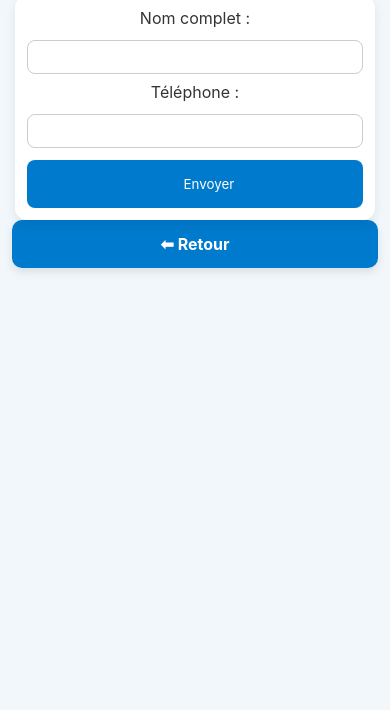
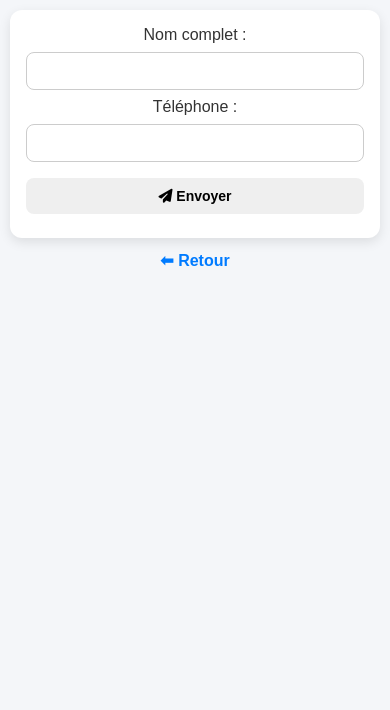
Before and after one commit to Cabinet-Mohammedi/Dr.Mohammedi.Rendez-vous, a plain HTML site: page patient.html in a window 390 px wide. Shown: the part 134-844 px from the top of the page. Drawn offline with Linux system fonts and the light colour scheme.

Commit message:
Update style.css

```diff
--- a/style.css
+++ b/style.css
@@ -1,60 +1,154 @@
-/* Reset & base */
-* { box-sizing: border-box; margin:0; padding:0; font-family: 'Inter', Arial, sans-serif;}
-body { background: #f2f7fb; color: #333; padding: 12px; }
-
-/* Header/Footer */
-header, footer {
-  text-align:center;
-  background:#007acc;
-  color:#fff;
-  padding:14px;
-  border-radius:10px;
-  margin-bottom:12px;
-  box-shadow:0 4px 10px rgba(0,0,0,0.1);
+/* --- القاعدة العامة --- */
+* {
+  box-sizing: border-box;
+  margin: 0;
+  padding: 0;
 }
 
-/* Main layout */
-main { display:flex; flex-direction:column; gap:12px; align-items:center; }
+body {
+  font-family: "Poppins", sans-serif;
+  background: #f4f6f9;
+  color: #333;
+  display: flex;
+  flex-direction: column;
+  min-height: 100vh;
+  align-items: center;
+  justify-content: flex-start;
+  padding: 10px;
+}
 
-/* Cards */
+/* --- الرأس --- */
+header {
+  background: #007bff;
+  color: white;
+  text-align: center;
+  padding: 1rem 0;
+  font-size: 1.5rem;
+  font-weight: bold;
+  width: 100%;
+  border-radius: 10px;
+}
+
+/* --- البطاقات --- */
 .card {
-  width: 100%; max-width:360px;
-  background:#fff;
-  padding:16px;
-  border-radius:14px;
-  box-shadow:0 4px 12px rgba(0,0,0,0.08);
-  text-align:center;
-  cursor:pointer;
-  display:flex; flex-direction:column; align-items:center;
-  transition: transform 0.2s, box-shadow 0.2s;
+  background: white;
+  border-radius: 12px;
+  padding: 1rem 1.2rem;
+  margin: 1rem 0;
+  width: 100%;
+  max-width: 400px;
+  box-shadow: 0 4px 12px rgba(0,0,0,0.1);
+  text-align: center;
 }
-.card:hover { transform: translateY(-3px); box-shadow:0 8px 16px rgba(0,0,0,0.15); }
-.card i { font-size: 1.8em; margin-bottom:8px; color:#007acc; }
 
-/* Forms */
-form.form-card, .form-card section { background:#fff; color:#333; padding:16px; border-radius:12px; width:100%; max-width:360px; box-shadow:0 4px 12px rgba(0,0,0,0.08); display:flex; flex-direction:column; gap:8px; }
-input, button { width:100%; padding:10px; border-radius:8px; border:1px solid #ccc; margin-top:4px; }
-button { background:#007acc; color:#fff; border:none; cursor:pointer; transition: background 0.2s; }
-button:hover { background:#005f9e; }
+/* --- العناوين --- */
+h3 {
+  margin-bottom: 12px;
+  font-size: 1.3rem;
+  color: #007bff;
+}
 
-/* Table */
-table { width:100%; border-collapse:collapse; background:#fff; border-radius:10px; overflow:hidden; box-shadow:0 4px 10px rgba(0,0,0,0.06); }
-th, td { padding:10px; border:1px solid #eee; font-size:14px; text-align:center; color:#333; }
-th { background:#f0f4f8; }
-td { background:#fff; }
+/* --- الحقول --- */
+input {
+  width: 100%;
+  padding: 12px;
+  margin: 8px 0;
+  border-radius: 8px;
+  border: 1px solid #ccc;
+  font-size: 16px;
+}
 
-/* Selection */
-td::selection, th::selection { background:#007acc; color:#fff; }
+/* --- الأزرار --- */
+button {
+  width: 100%;
+  padding: 12px;
+  margin: 8px 0;
+  border-radius: 8px;
+  border: none;
+  font-size: 16px;
+  font-weight: bold;
+  cursor: pointer;
+  transition: 0.3s;
+}
 
-/* Info message */
-.info { color:green; margin-top:8px; font-weight:bold; text-align:center; }
+/* ألوان الأزرار */
+button#btnAdd, .btnDone {
+  background-color: #28a745;
+  color: white;
+}
 
-/* Footer link */
-footer a { color:#fff; text-decoration:none; font-weight:bold; }
+button#btnAdd:hover, .btnDone:hover {
+  background-color: #218838;
+}
 
-/* Responsive */
-@media(max-width:600px){
-  th, td{ font-size:12px; padding:6px; }
-  .card, form.form-card { padding:12px; }
-  input, button { padding:8px; }
+.btnDelete {
+  background-color: #dc3545;
+  color: white;
 }
+
+.btnDelete:hover {
+  background-color: #b02a37;
+}
+
+/* --- الجدول --- */
+table {
+  width: 100%;
+  border-collapse: collapse;
+  margin-top: 10px;
+  table-layout: fixed;
+  word-wrap: break-word;
+}
+
+th, td {
+  padding: 10px;
+  border-bottom: 1px solid #ddd;
+  text-align: center;
+  font-size: 14px;
+}
+
+tr.done {
+  background-color: #ffcccc;
+  text-decoration: line-through;
+}
+
+/* --- عداد المرضى المتبقين --- */
+#countRemaining {
+  font-size: 1.2rem;
+  font-weight: bold;
+  color: #007bff;
+  margin-bottom: 10px;
+}
+
+/* --- الروابط في الفوتر --- */
+footer a {
+  text-decoration: none;
+  color: #007bff;
+  font-weight: bold;
+}
+
+footer a:hover {
+  text-decoration: underline;
+}
+
+/* --- تصميم متجاوب للهاتف --- */
+@media (max-width: 500px) {
+  header {
+    font-size: 1.3rem;
+    padding: 0.8rem 0;
+  }
+  h3 {
+    font-size: 1.1rem;
+  }
+  input, button {
+    font-size: 14px;
+    padding: 10px;
+  }
+  th, td {
+    font-size: 12px;
+    padding: 6px;
+  }
+  .card {
+    padding: 1rem;
+    margin: 0.8rem 0;
+  }
+}
```
